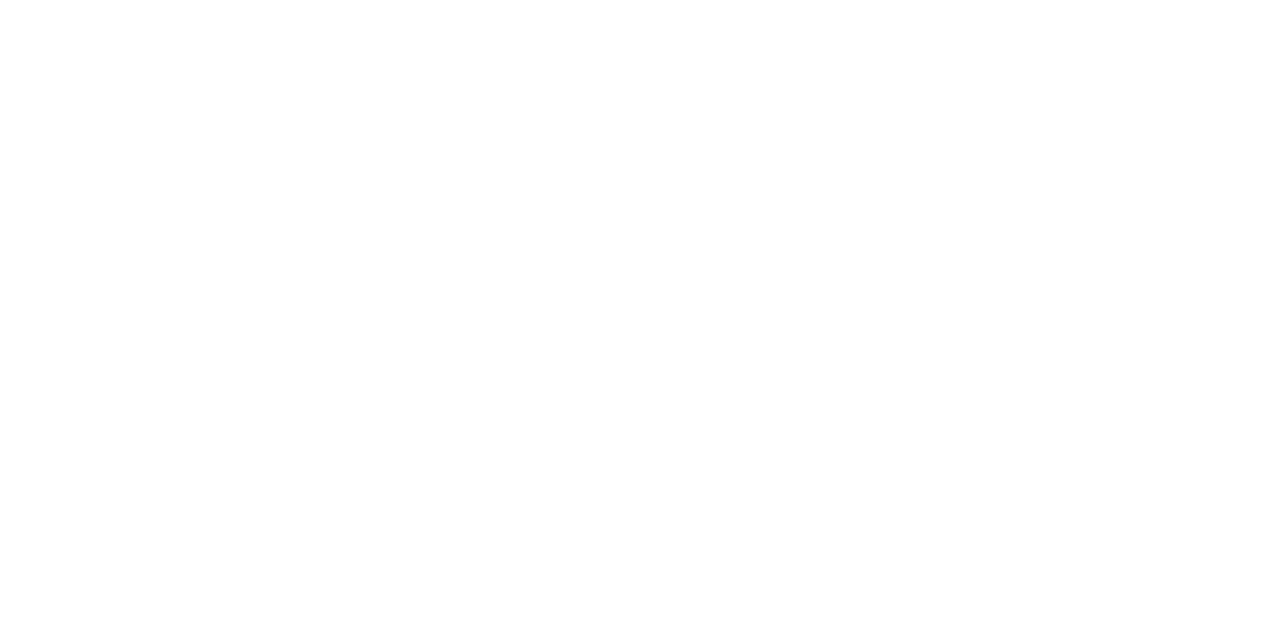
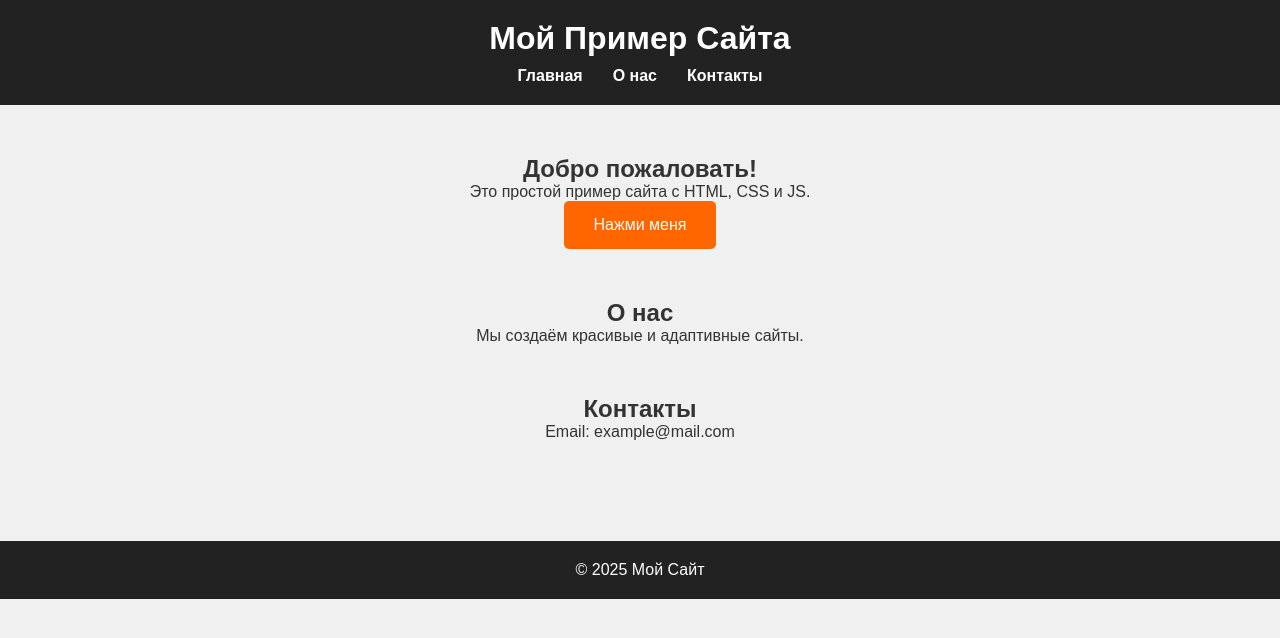
Before and after one commit to MAKSIM496/my, a plain HTML site: page index.html in a window 1280 px wide. Drawn offline with Linux system fonts and the light colour scheme.

Commit message:
Изменения

```diff
--- a/index.html
+++ b/index.html
@@ -1,11 +1,43 @@
 <!DOCTYPE html>
-<html lang="en">
+<html lang="ru">
 <head>
     <meta charset="UTF-8">
     <meta name="viewport" content="width=device-width, initial-scale=1.0">
-    <title>Document</title>
+    <title>Пример сайта</title>
+    <link rel="stylesheet" href="style.css">
 </head>
 <body>
+    <header>
+        <h1>Мой Пример Сайта</h1>
+        <nav>
+            <a href="#home">Главная</a>
+            <a href="#about">О нас</a>
+            <a href="#contact">Контакты</a>
+        </nav>
+    </header>
 
+    <main>
+        <section id="home">
+            <h2>Добро пожаловать!</h2>
+            <p>Это простой пример сайта с HTML, CSS и JS.</p>
+            <button id="actionBtn">Нажми меня</button>
+        </section>
+
+        <section id="about">
+            <h2>О нас</h2>
+            <p>Мы создаём красивые и адаптивные сайты.</p>
+        </section>
+
+        <section id="contact">
+            <h2>Контакты</h2>
+            <p>Email: example@mail.com</p>
+        </section>
+    </main>
+
+    <footer>
+        <p>© 2025 Мой Сайт</p>
+    </footer>
+
+    <script src="script.js"></script>
 </body>
 </html>
--- a/style.css
+++ b/style.css
@@ -0,0 +1,73 @@
+/* Сброс стилей */
+* {
+    margin: 0;
+    padding: 0;
+    box-sizing: border-box;
+    font-family: Arial, sans-serif;
+}
+
+/* Фон и текст */
+body {
+    background-color: #f0f0f0;
+    color: #333;
+}
+
+/* Шапка */
+header {
+    background-color: #222;
+    color: #fff;
+    padding: 20px 0;
+    text-align: center;
+}
+
+nav {
+    display: flex;
+    justify-content: center;
+    gap: 30px;
+    margin-top: 10px;
+}
+
+nav a {
+    color: #fff;
+    text-decoration: none;
+    font-weight: bold;
+    transition: color 0.3s;
+}
+
+nav a:hover {
+    color: #ff6600;
+}
+
+/* Основной контент */
+main {
+    padding: 50px 20px;
+    text-align: center;
+}
+
+main section {
+    margin-bottom: 50px;
+}
+
+button {
+    padding: 15px 30px;
+    font-size: 16px;
+    cursor: pointer;
+    border: none;
+    border-radius: 5px;
+    background-color: #ff6600;
+    color: #fff;
+    transition: background-color 0.3s, transform 0.2s;
+}
+
+button:hover {
+    background-color: #e55b00;
+    transform: scale(1.05);
+}
+
+/* Футер */
+footer {
+    background-color: #222;
+    color: #fff;
+    text-align: center;
+    padding: 20px 0;
+}
```
